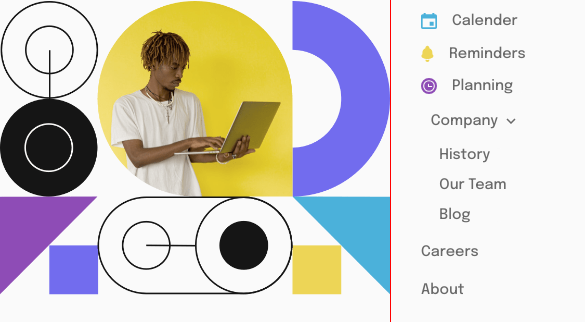
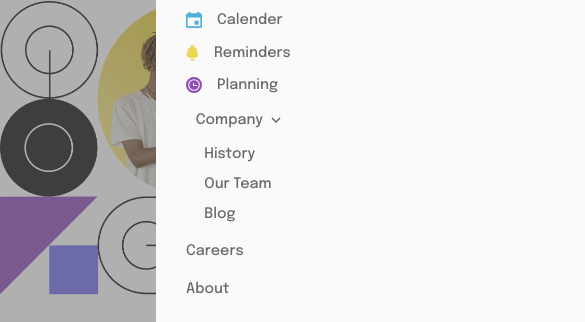
Before and after one commit to filipmarcinkowski/fm-ch26, a plain HTML site: page index.html in a window 390 px wide. Shown: the part 93-415 px from the top of the page, 585 px wide, since content can reach past the window. Drawn offline with Linux system fonts and the light colour scheme.

Commit message:
css 1.05

```diff
--- a/index.html
+++ b/index.html
@@ -146,6 +146,8 @@
               </button>
             </div>
           </div>
+          <!-- BLUR -->
+          <div class="blur show-blur">&nbsp;</div>
         </nav>
       </header>
       <!-- ------------------------ -->
--- a/query.css
+++ b/query.css
@@ -4,12 +4,12 @@
   }
 
   .hero {
+    justify-content: start;
     margin: 0 2rem;
-    justify-content: start;
   }
   h1 {
+    margin: 3rem auto;
     font-size: 7rem;
-    margin: 3rem auto;
   }
 
   .clients {
@@ -29,23 +29,28 @@
   }
 
   h1 {
+    margin: 3rem auto;
     font-size: 6rem;
-    margin: 3rem auto;
   }
 }
 
 @media (max-width: 59em) {
-  .header {
+  /* .main-container {
     position: relative;
-  }
+    z-index: 1;
+  } */
 
   .menu__open-icon {
     display: block;
+    z-index: 100;
+    position: relative;
   }
 
   .nav {
     width: auto;
-    /* position: relative; */
+
+    /* position: relative;
+    z-index: 1; */
   }
 
   .menu-container {
@@ -62,7 +67,9 @@
 
     padding: 10% 3rem 0;
     background-color: var(--clr-neutral-900);
-    border: 0.1rem solid red;
+    /* border: 0.1rem solid red; */
+
+    z-index: 10;
   }
 
   .menu {
@@ -79,10 +86,11 @@
   .dropdown-box {
     position: relative;
     top: 2rem;
-    box-shadow: none;
+    left: none;
+
     padding: 0;
     margin-bottom: 2rem;
-    left: none;
+    box-shadow: none;
   }
 
   .dropdown__company {
@@ -109,10 +117,10 @@
   }
 
   .title-desc {
+    margin-bottom: 2rem;
+
     font-size: 1.5rem;
-
     line-height: 2.5rem;
-    margin-bottom: 2rem;
   }
 
   .clients {
@@ -120,14 +128,34 @@
   }
 
   .btn-more {
+    margin-bottom: 5rem;
+    padding: 1rem 2rem;
+
     font-size: 1.5rem;
     font-weight: 400;
-    padding: 1rem 2rem;
-    margin-bottom: 5rem;
   }
 
   .btn {
     border-radius: 1rem;
+  }
+
+  /* FUNCTIONALITY */
+  .open__menu-main {
+    right: 0;
+  }
+
+  .blur {
+    width: 100%;
+    height: 100%;
+    background-color: var(--clr-neutral-500-blur);
+    position: absolute;
+    top: 0;
+    left: 100%;
+    z-index: 5;
+    transition: left 0.3s;
+  }
+  .show-blur {
+    left: 0;
   }
 }
 
@@ -137,19 +165,19 @@
   }
 
   .hero {
+    justify-content: center;
     margin: 0 2rem;
-    justify-content: center;
   }
 
   .title-box {
     display: grid;
+    justify-items: center;
     padding-bottom: 1rem;
-    justify-items: center;
   }
 
   h1 {
+    text-align: center;
     font-size: 3.5rem;
-    text-align: center;
   }
 
   .title-desc {
@@ -157,9 +185,10 @@
   }
 
   .hero-img__box {
-    grid-row: 1/2;
     width: auto;
     height: auto;
+
+    grid-row: 1/2;
 
     padding: 0;
     margin-right: 0;
--- a/style.css
+++ b/style.css
@@ -2,6 +2,7 @@
   --clr-neutral-900: hsl(0, 0%, 98%);
   --clr-neutral-800: hsl(0, 0%, 85%);
   --clr-neutral-500: hsl(0, 0%, 41%);
+  --clr-neutral-500-blur: hsla(0, 0%, 41%, 0.5);
   --clr-neutral-100: hsl(0, 0%, 8%);
   --clr-neutral-10: hsl(0, 0%, 4%);
 }
@@ -23,11 +24,15 @@ body {
   font-weight: 500;
   font-size: 1.8rem;
   background-color: var(--clr-neutral-900);
+
+  width: 100vw;
+  overflow: hidden;
 }
 
 .main-container {
   height: 100vh;
   max-width: 144rem;
+
   margin: 0 auto;
   background-color: var(--clr-neutral-900);
 }
@@ -45,8 +50,6 @@ body {
   margin: 0 auto 4.2rem;
   padding: 4rem;
   background-color: var(--clr-neutral-900);
-
-  z-index: 1;
 }
 .logo {
   padding-top: 0.5rem;
@@ -58,11 +61,6 @@ body {
 
 .menu__open-icon {
   display: none;
-  z-index: 100;
-}
-
-.open__menu-main {
-  right: 0;
 }
 
 /* NAVIGATION */
@@ -70,7 +68,6 @@ body {
   display: flex;
   justify-content: space-between;
   align-items: center;
-  z-index: 10;
 }
 /* MENU */
 
```
